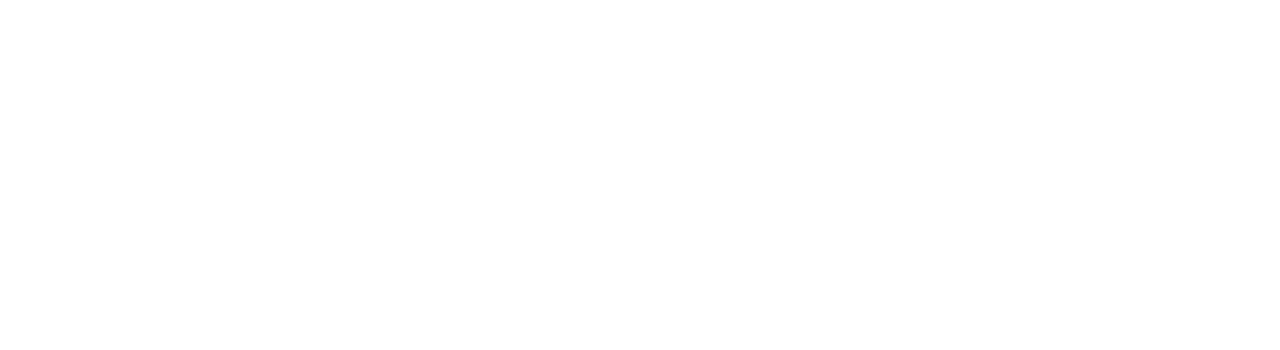
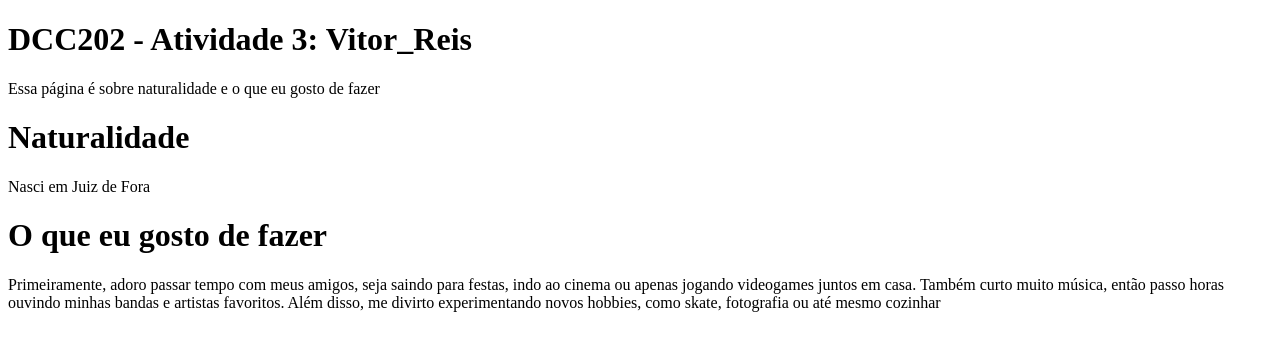
Before and after one commit to ufjf-dcc202/ufjf-dcc202-2023-3-a-atv3-vitors-reis, a website: page index.html in a window 1280 px wide. Drawn offline with Linux system fonts and the light colour scheme.

Commit message:
adicionar naturalidade e gostos a página web

```diff
--- a/index.html
+++ b/index.html
@@ -3,9 +3,20 @@
 <head>
     <meta charset="UTF-8">
     <meta name="viewport" content="width=device-width, initial-scale=1.0">
-    <title>Document</title>
+    <title>DCC202 - Atividade 3: Vitor_Reis</title>
 </head>
 <body>
-
+    <main>
+        <h1>DCC202 - Atividade 3: Vitor_Reis</h1>
+        <p>Essa página é sobre naturalidade e o que eu gosto de fazer</p>
+        <div>
+            <h1>Naturalidade</h1>
+            <p>Nasci em Juiz de Fora</p>
+        </div>
+        <div>
+            <h1>O que eu gosto de fazer</h1>
+            <p>Primeiramente, adoro passar tempo com meus amigos, seja saindo para festas, indo ao cinema ou apenas jogando videogames juntos em casa. Também curto muito música, então passo horas ouvindo minhas bandas e artistas favoritos. Além disso, me divirto experimentando novos hobbies, como skate, fotografia ou até mesmo cozinhar</p>
+        </div>
+    </main>
 </body>
 </html>
```
